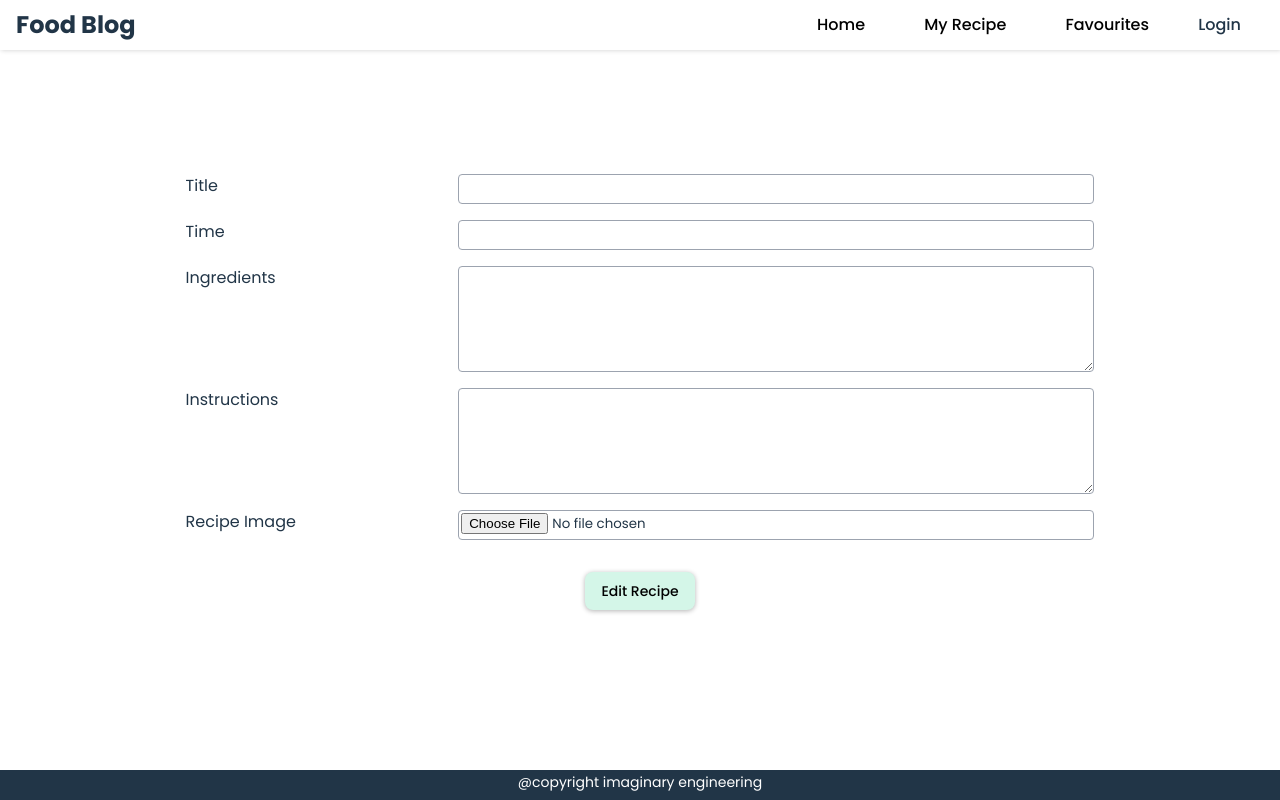
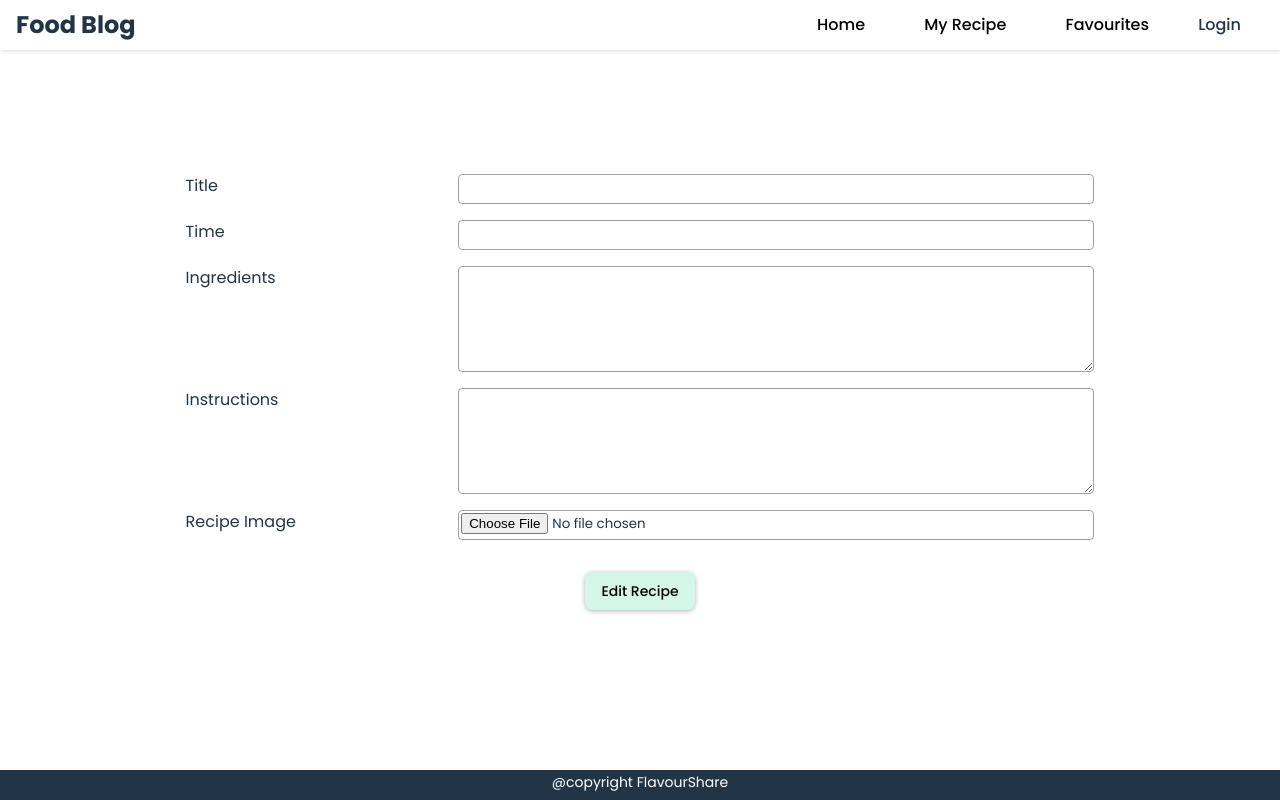
Before and after one commit to RahulPobari/FlavorShare, a React (Vite) app in the folder frontend/FlavourShare/: page /editRecipe/1 in a window 1280 px wide. Built offline with nearby package versions, Linux system fonts and the light colour scheme; no server answers.

Commit message:
code updated

```diff
--- a/frontend/FlavourShare/src/components/Footer.jsx
+++ b/frontend/FlavourShare/src/components/Footer.jsx
@@ -3,7 +3,7 @@ import React from 'react'
 export default function Footer() {
   return (
     <div className='footer'>
-        <p>@copyright imaginary engineering</p>
+        <p>@copyright FlavourShare</p>
     </div>
   )
 }
```
